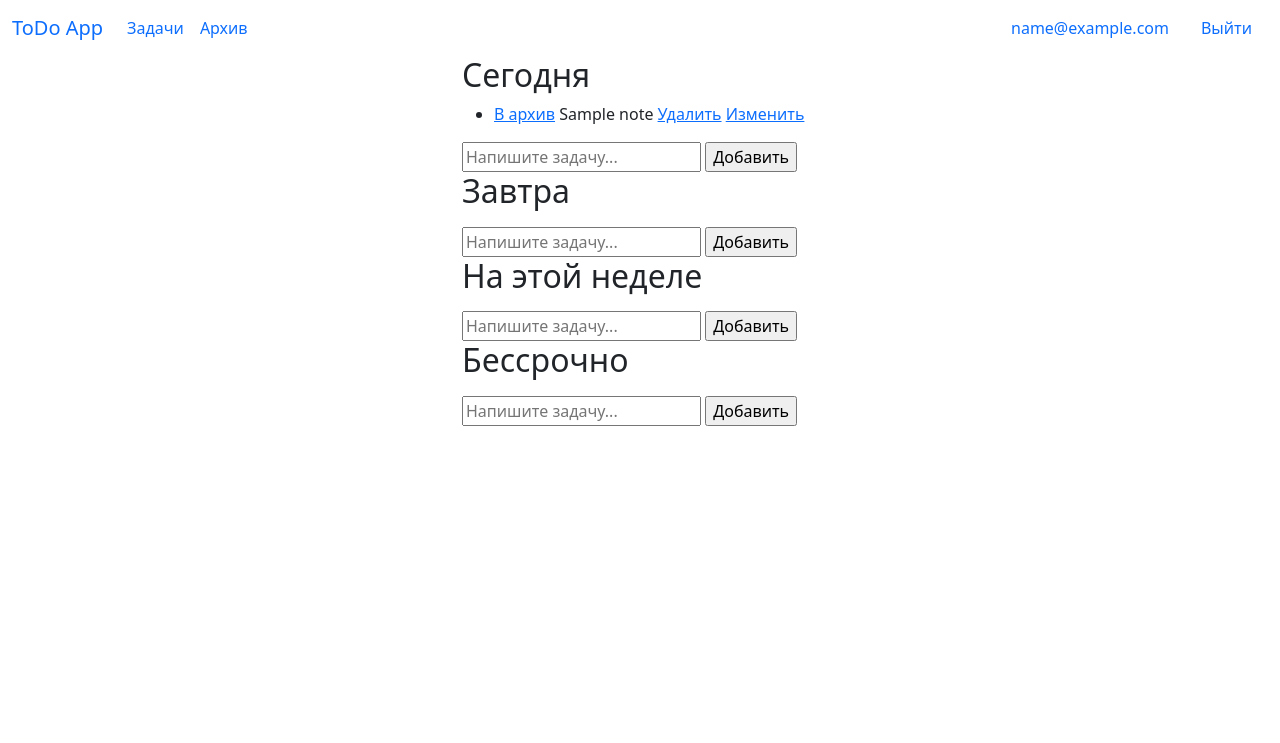
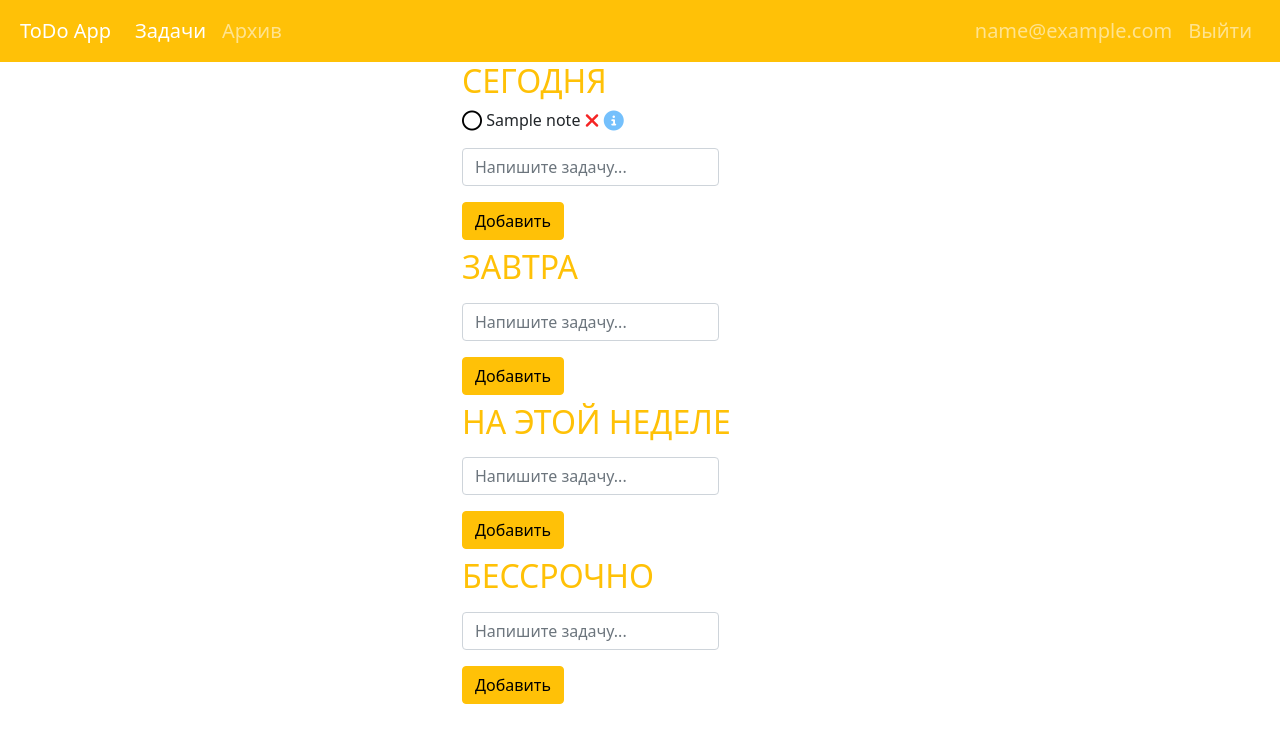
Before and after one commit to beplop/ToDo, a Flask app: page / in a window 1280 px wide. Shown: the top 743 px of the page. Run offline with Flask 3, Linux system fonts and the light colour scheme; a user stored in the database is signed in; tables that the repository leaves empty hold one stand-in row (values such as "Sample post"); some libraries are stand-ins or nearby versions.

Commit message:
Bootstrap сделана главная страница

```diff
--- a/src/app.py
+++ b/src/app.py
@@ -91,15 +91,20 @@ def logout():
 @app.route('/')
 @login_required
 def index():
-    tasks1 = Notes.query.filter_by(scheduled_on=1, is_archived=False, user_id=current_user.get_id()).all()
-    tasks2 = Notes.query.filter_by(scheduled_on=2, is_archived=False, user_id=current_user.get_id()).all()
-    tasks3 = Notes.query.filter_by(scheduled_on=3, is_archived=False, user_id=current_user.get_id()).all()
-    tasks4 = Notes.query.filter_by(scheduled_on=4, is_archived=False, user_id=current_user.get_id()).all()
+    tasks = [Notes.query.filter_by(scheduled_on=indx, is_archived=False, user_id=current_user.get_id()).all() for indx
+             in
+             range(1, 5)]
+    tasks_scheduled_on = ['Сегодня', 'Завтра', 'На этой неделе', 'Бессрочно']
+    # tasks1 = Notes.query.filter_by(scheduled_on=1, is_archived=False, user_id=current_user.get_id()).all()
+    # tasks2 = Notes.query.filter_by(scheduled_on=2, is_archived=False, user_id=current_user.get_id()).all()
+    # tasks3 = Notes.query.filter_by(scheduled_on=3, is_archived=False, user_id=current_user.get_id()).all()
+    # tasks4 = Notes.query.filter_by(scheduled_on=4, is_archived=False, user_id=current_user.get_id()).all()
     #
-    email = current_user.get_email()
+    # email = current_user.get_email()
     #
-    return render_template('index.html', title='Задачи', tasks1=tasks1, tasks2=tasks2, tasks3=tasks3, tasks4=tasks4,
-                           email=email)
+    # return render_template('index.html', title='Задачи', tasks1=tasks1, tasks2=tasks2, tasks3=tasks3, tasks4=tasks4,
+    #                        email=email)
+    return render_template('index.html', title='Задачи', tasks=tasks, tasks_scheduled_on=tasks_scheduled_on, cur_page=1)
 
 
 @app.route('/add', methods=['POST'])
@@ -210,7 +215,7 @@ def task_to_archive(task_id):
 @login_required
 def archive():
     archived_tasks = Notes.query.filter_by(is_archived=True, user_id=current_user.get_id()).all()
-    return render_template('archive.html', title='Архив', archived_tasks=archived_tasks)
+    return render_template('archive.html', title='Архив', archived_tasks=archived_tasks, cur_page=2)
 
 
 @app.route("/login", methods=["POST", "GET"])
--- a/templates/archive.html
+++ b/templates/archive.html
@@ -9,6 +9,4 @@
             </li>
         {% endfor %}
     </ul>
-
-    <a href="/">К задачам</a>
 {% endblock %}
--- a/templates/index.html
+++ b/templates/index.html
@@ -2,64 +2,97 @@
 
 {% block content %}
     {{ super() }}
+    {#    <div class="d-flex flex-column min-vh-100 align-items-center">#}
     <div class="container">
         <div class="row">
             <div class="col"></div>
             <div class="col">
-                <h2>Сегодня</h2>
-                <ul>
-                    {% for task in tasks1 %}
-                        <li><a href="/to_archive/{{ task.id }}">В архив</a> {{ task.title }} <a
-                                href="/remove/{{ task.id }}">Удалить</a>
-                            <a href="/detail/{{ task.id }}">Изменить</a></li>
-                    {% endfor %}
-                </ul>
-                <form action="/add" method="post">
-                    <input type="text" name="task1" placeholder="Напишите задачу...">
-                    <input type="submit" value="Добавить">
-                </form>
+                {% for task_block in tasks %}
+                    <h2 class="text-warning text-uppercase">{{ tasks_scheduled_on[loop.index0] }}</h2>
+                    <ul class="list-inline">
+                        {% for task in task_block %}
+                            <li>
+                                <a href="{{ url_for('task_to_archive', task_id=task.id) }}"><i
+                                        class="fa-regular fa-circle fa-lg"
+                                        style="color: #000000;"></i></a>
+                                {{ task.title }}
+                                <a href="{{ url_for('remove_task', task_id=task.id) }}"><i
+                                        class="fa-solid fa-xmark fa-lg"
+                                        style="color: #f52424;"></i></a>
+                                <a href="{{ url_for('detail_view_task', task_id=task.id) }}"><i
+                                        class="fa-solid fa-circle-info fa-lg" style="color: #74C0FC;"></i></a>
+                            </li>
+                        {% endfor %}
+                    </ul>
+                    <form class="row row-cols-lg-auto g-2" action="/add" method="post">
+                        <div class="col">
+                            <input type="text" class="form-control mb-2 mr-sm-2" id="inlineFormInputName2"
+                                   name="{{ "task" + loop.index|string }}"
+                                   placeholder="Напишите задачу...">
+                        </div>
+                        <div class="col">
+                            <input class="btn btn-warning mb-2" type="submit" value="Добавить">
+                        </div>
 
-                <h2>Завтра</h2>
-                <ul>
-                    {% for task in tasks2 %}
-                        <li><a href="{{ url_for('task_to_archive', task_id=task.id) }}">В архив</a> {{ task.title }} <a
-                                href="/remove/{{ task.id }}">Удалить</a> <a
-                                href="/detail/{{ task.id }}">Изменить</a></li>
-                    {% endfor %}
-                </ul>
-                <form action="/add" method="post">
-                    <input type="text" name="task2" placeholder="Напишите задачу...">
-                    <input type="submit" value="Добавить">
-                </form>
+                    </form>
 
-                <h2>На этой неделе</h2>
-                <ul>
-                    {% for task in tasks3 %}
-                        <li><a href="{{ url_for('task_to_archive', task_id=task.id) }}">В архив</a> {{ task.title }} <a
-                                href="/remove/{{ task.id }}">Удалить</a> <a
-                                href="/detail/{{ task.id }}">Изменить</a></li>
-                    {% endfor %}
-                </ul>
-                <form action="/add" method="post">
-                    <input type="text" name="task3" placeholder="Напишите задачу...">
-                    <input type="submit" value="Добавить">
-                </form>
-
-                <h2>Бессрочно</h2>
-                <ul>
-                    {% for task in tasks4 %}
-                        <li><a href="{{ url_for('task_to_archive', task_id=task.id) }}">В архив</a> {{ task.title }} <a
-                                href="/remove/{{ task.id }}">Удалить</a> <a
-                                href="/detail/{{ task.id }}">Изменить</a></li>
-                    {% endfor %}
-                </ul>
-                <form action="/add" method="post">
-                    <input type="text" name="task4" placeholder="Напишите задачу...">
-                    <input type="submit" value="Добавить">
-                </form>
+                {% endfor %}
             </div>
             <div class="col"></div>
         </div>
+    </div>
+    {#                <h2>Сегодня</h2>#}
+    {#                <ul>#}
+    {#                    {% for task in tasks1 %}#}
+    {#                        <li><a href="/to_archive/{{ task.id }}">В архив</a> {{ task.title }} <a#}
+    {#                                href="/remove/{{ task.id }}">Удалить</a>#}
+    {#                            <a href="/detail/{{ task.id }}">Изменить</a></li>#}
+    {#                    {% endfor %}#}
+    {#                </ul>#}
+    {#                <form action="/add" method="post">#}
+    {#                    <input type="text" name="task1" placeholder="Напишите задачу...">#}
+    {#                    <input type="submit" value="Добавить">#}
+    {#                </form>#}
+    {##}
+    {#                <h2>Завтра</h2>#}
+    {#                <ul>#}
+    {#                    {% for task in tasks2 %}#}
+    {#                        <li><a href="{{ url_for('task_to_archive', task_id=task.id) }}">В архив</a> {{ task.title }} <a#}
+    {#                                href="/remove/{{ task.id }}">Удалить</a> <a#}
+    {#                                href="/detail/{{ task.id }}">Изменить</a></li>#}
+    {#                    {% endfor %}#}
+    {#                </ul>#}
+    {#                <form action="/add" method="post">#}
+    {#                    <input type="text" name="task2" placeholder="Напишите задачу...">#}
+    {#                    <input type="submit" value="Добавить">#}
+    {#                </form>#}
+    {##}
+    {#                <h2>На этой неделе</h2>#}
+    {#                <ul>#}
+    {#                    {% for task in tasks3 %}#}
+    {#                        <li><a href="{{ url_for('task_to_archive', task_id=task.id) }}">В архив</a> {{ task.title }} <a#}
+    {#                                href="/remove/{{ task.id }}">Удалить</a> <a#}
+    {#                                href="/detail/{{ task.id }}">Изменить</a></li>#}
+    {#                    {% endfor %}#}
+    {#                </ul>#}
+    {#                <form action="/add" method="post">#}
+    {#                    <input type="text" name="task3" placeholder="Напишите задачу...">#}
+    {#                    <input type="submit" value="Добавить">#}
+    {#                </form>#}
+    {##}
+    {#                <h2>Бессрочно</h2>#}
+    {#                <ul>#}
+    {#                    {% for task in tasks4 %}#}
+    {#                        <li><a href="{{ url_for('task_to_archive', task_id=task.id) }}">В архив</a> {{ task.title }} <a#}
+    {#                                href="/remove/{{ task.id }}">Удалить</a> <a#}
+    {#                                href="/detail/{{ task.id }}">Изменить</a></li>#}
+    {#                    {% endfor %}#}
+    {#                </ul>#}
+    {#                <form action="/add" method="post">#}
+    {#                    <input type="text" name="task4" placeholder="Напишите задачу...">#}
+    {#                    <input type="submit" value="Добавить">#}
+    {#                </form>#}
+
     </div>
 {% endblock %}
 {#<a href="/archive/">Архив задач</a>#}
--- a/templates/layout.html
+++ b/templates/layout.html
@@ -12,15 +12,17 @@
         {% else %}
             <title>ToDo App</title>
         {% endif %}
+        <script src="https://kit.fontawesome.com/05c65e9b1c.js" crossorigin="anonymous"></script>
     {% endblock %}
 </head>
 <body>
 {% block content -%}
+
     <script src="https://cdn.jsdelivr.net/npm/bootstrap@5.1.0/dist/js/bootstrap.bundle.min.js"
             integrity="sha384-U1DAWAznBHeqEIlVSCgzq+c9gqGAJn5c/t99JyeKa9xxaYpSvHU5awsuZVVFIhvj"
             crossorigin="anonymous"></script>
     {#Шапка#}
-    <nav class="navbar navbar-expand-lg bg-body-tertiary">
+    <nav class="p-2 fs-5 bg-warning navbar navbar-dark navbar-expand-lg bg-body-tertiary">
         <div class="container-fluid">
             <a class="navbar-brand" href="{{ url_for('index') }}">ToDo App</a>
             <button class="navbar-toggler" type="button" data-bs-toggle="collapse"
@@ -31,18 +33,22 @@
             <div class="collapse navbar-collapse" id="navbarSupportedContent">
                 <ul class="navbar-nav me-auto mb-2 mb-lg-0">
                     <li class="nav-item">
-                        <a class="nav-link active" aria-current="page" href="{{ url_for('index') }}">Задачи</a>
+                        <a {% if cur_page == 1 %} class="nav-link active" aria-current="page" {% else %}
+                                                  class="nav-link" {% endif %} href="{{ url_for('index') }}">Задачи</a>
                     </li>
                     <li class="nav-item">
-                        <a class="nav-link" href="{{ url_for('archive') }}">Архив</a>
+                        <a {% if cur_page == 2 %} class="nav-link active" aria-current="page" {% else %}
+                                                  class="nav-link" {% endif %} href="{{ url_for('archive') }}">Архив</a>
                     </li>
                 </ul>
-                <div class="nav-item">
-                    <a class="nav-link active" aria-current="page" href="???">{{ current_user.get_email() }}</a>
-                </div>
-                <div class="nav-item">
-                    <a class="nav-link active" aria-current="page" href="{{ url_for('logout') }}">Выйти</a>
-                </div>
+                <ul class="navbar-nav">
+                    <li class="nav-item">
+                        <a class="nav-link" href="???">{{ current_user.get_email() }}</a>
+                    </li>
+                    <li class="nav-item">
+                        <a class="nav-link" href="{{ url_for('logout') }}">Выйти</a>
+                    </li>
+                </ul>
             </div>
         </div>
     </nav>
```
